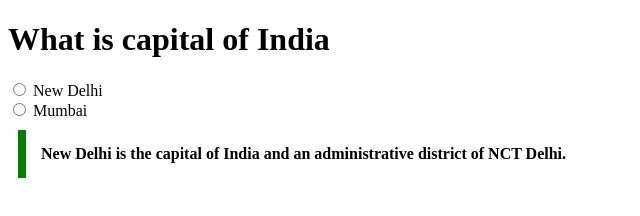
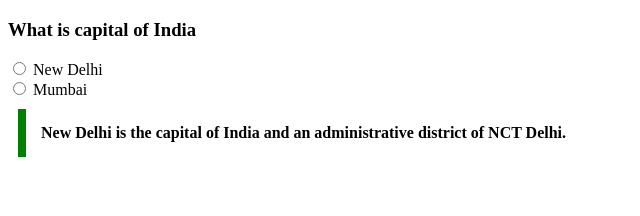
Before and after one commit to acciojob/trivia-prathameshkarbele, a website: page main.html in a window 1280 px wide. Shown: the whole page, without its empty margins (0-640 px from the left). Drawn offline with Linux system fonts and the light colour scheme.

Commit message:
Update main.html

```diff
--- a/main.html
+++ b/main.html
@@ -9,9 +9,9 @@
 <body>
 	<!-- the entire body must be written by student -->
 	<div>
-		<h1>
+		<h3>
 			What is capital of India
-		</h1>
+		</h3>
 		<form action="">
 			<input type="radio" name="state" value="new Delhi">
 			<label for="">New Delhi</label> <br>
```
